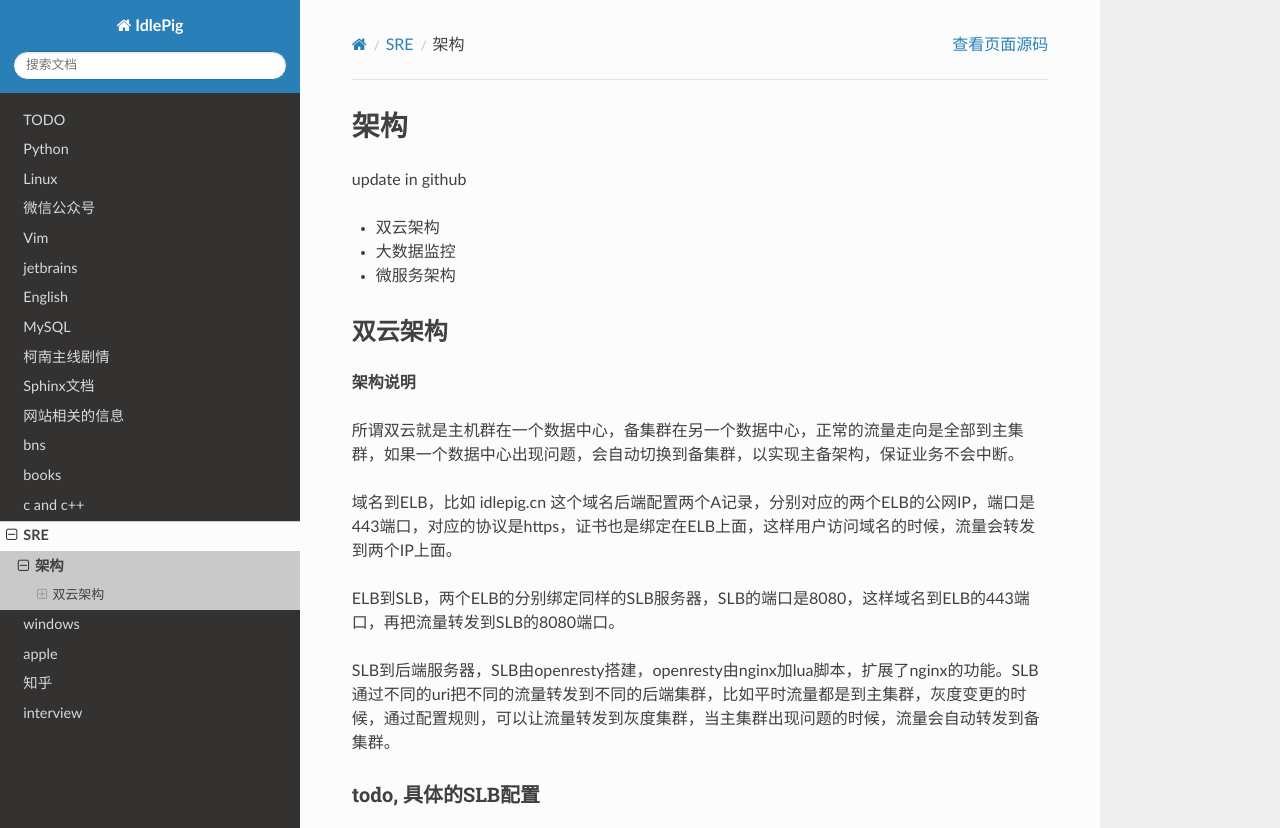
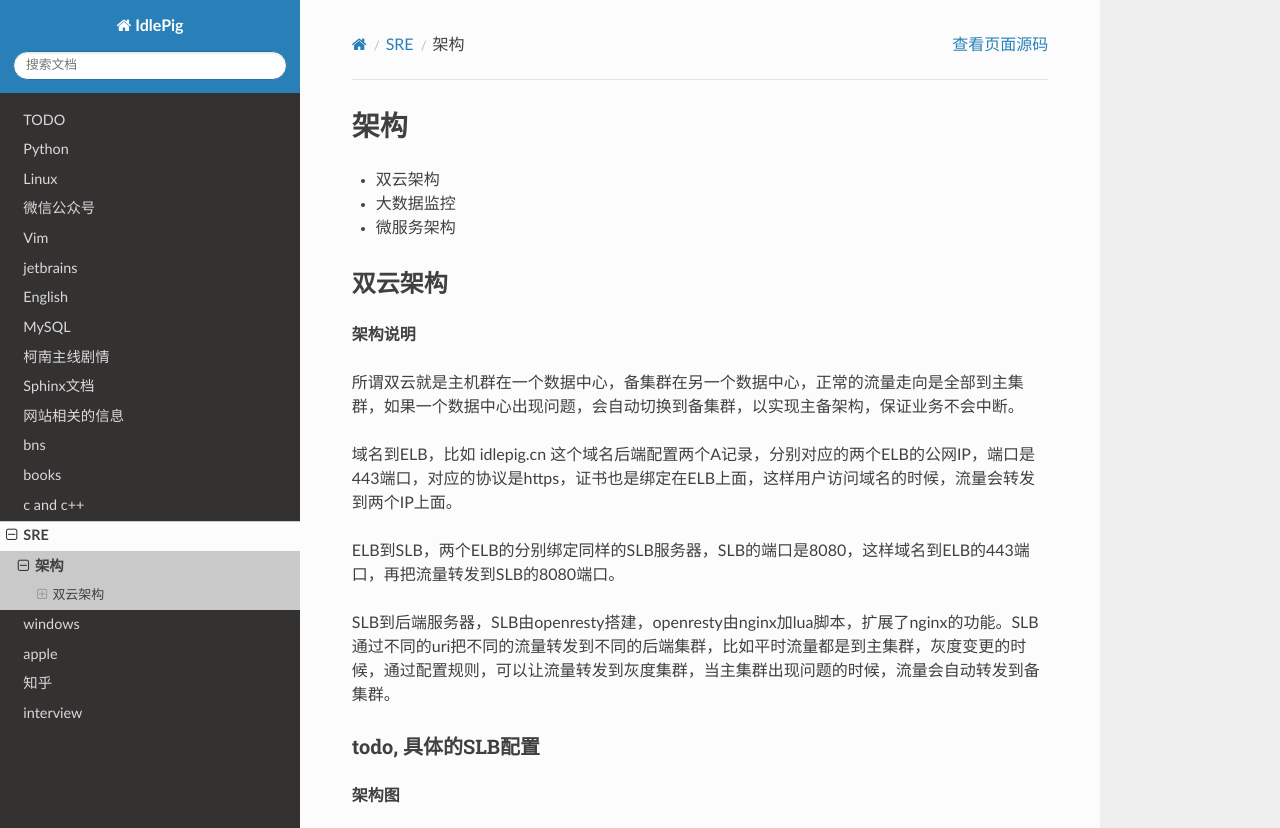
Before and after one commit to otfsenter/idlepig, a Sphinx documentation site: the page built from source/sre/structure.rst, in a window 1280 px wide and 900 px high, cut to the strip 0-828 px from the top of the window. Built offline with Sphinx 7.4.7 and the Read the Docs theme 2.0.0, drawn with Linux system fonts in a browser that asks for light colours.

Commit message:
test github commit and local commit

```diff
--- a/source/sre/structure.rst
+++ b/source/sre/structure.rst
@@ -4,7 +4,6 @@
 架构
 *********
 
-update in github
 
 * 双云架构
 * 大数据监控
```
